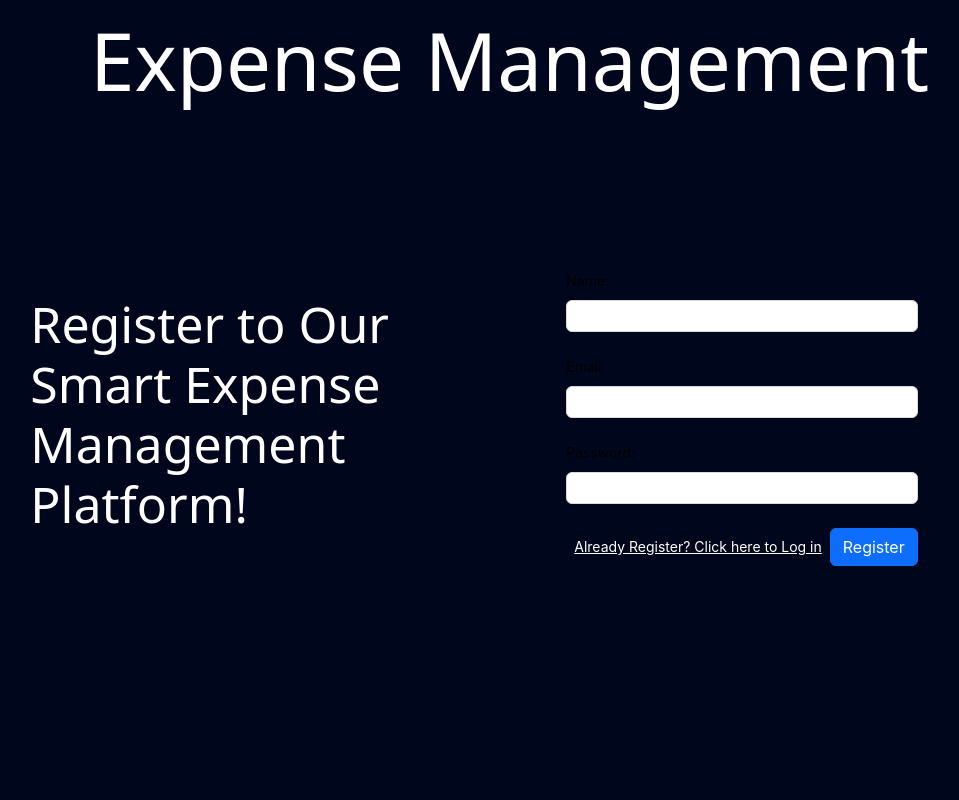
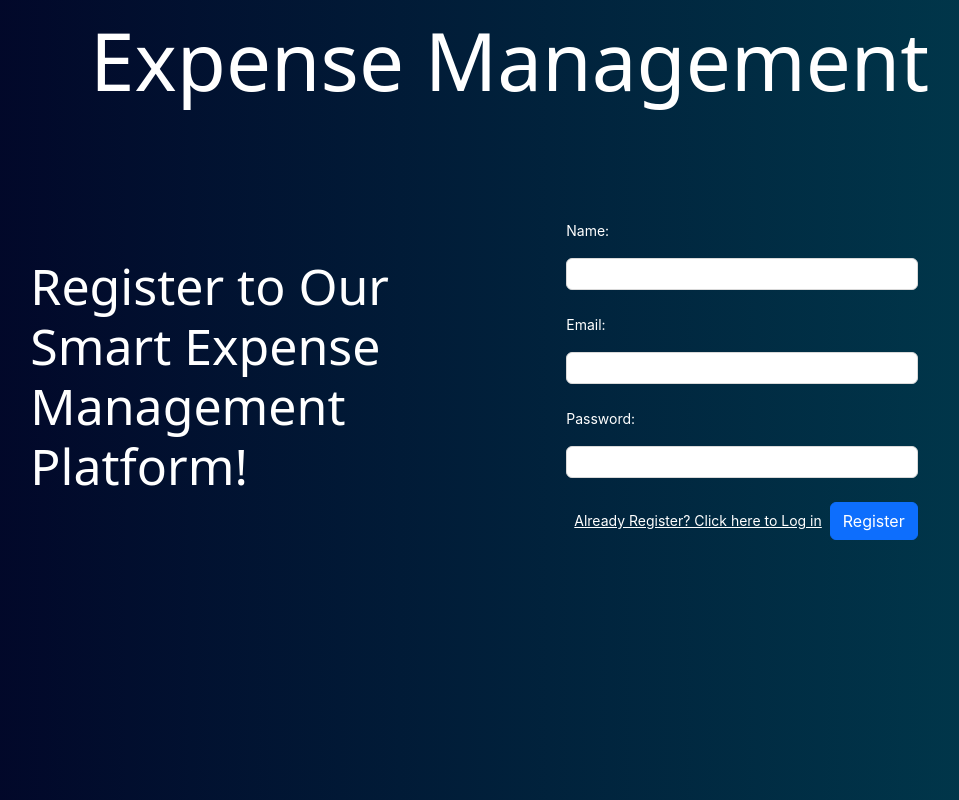
Before and after one commit to safatsaat2/expense-management-system-server, a React (Vite) app in the folder client/: page /register in a window 1280 px wide. Shown: the whole page, without its empty margins (166-1125 px from the left). Built offline with nearby package versions, Linux system fonts and the light colour scheme.

Commit message:
register and log in background changed

```diff
--- a/client/src/Pages/Login.jsx
+++ b/client/src/Pages/Login.jsx
@@ -37,7 +37,7 @@ const Login = () => {
   }, [navigate]);
 
   return (
-    <div style={{ background: "rgb(0, 6, 27)" }}>
+    <div style={{ background: "linear-gradient(90deg, rgba(2,0,36,1) 0%, rgba(0,61,79,1) 100%)" }}>
       <div style={{ height: "100vh", maxWidth: "1280px", marginLeft: "auto", marginRight:"auto" }}>
       <Link className="navbar-brand" to='/' >
         <p style={{ fontSize: "80px", width: "60%", marginLeft: "auto", marginRight: "auto" }}> Expense Management</p>
--- a/client/src/Pages/Register.jsx
+++ b/client/src/Pages/Register.jsx
@@ -36,7 +36,7 @@ const Register = () => {
 
   return (
     <>
-      <div style={{ background: "rgb(0, 6, 27)" }}>
+      <div style={{ background: "linear-gradient(90deg, rgba(2,0,36,1) 0%, rgba(0,61,79,1) 100%)" }}>
         <div style={{ height: "100vh", maxWidth: "1280px", marginLeft: "auto", marginRight: "auto" }}>
           <Link className="navbar-brand" to='/' >
             <p style={{ fontSize: "80px", width: "60%", marginLeft: "auto", marginRight: "auto" }}> Expense Management</p>
@@ -49,13 +49,16 @@ const Register = () => {
               </h1>
 
               <Form layout='vertical' onFinish={submitHandlers}>
-      <Form.Item label="Name:" name='name'>
+                <Form.Item name='name'>
+                <p style={{ color: "white", }}>Name:</p>
                   <Input />
                 </Form.Item>
-      <Form.Item label="Email:" name='email'>
+                <Form.Item name='email'>
+                <p style={{ color: "white", }}>Email:</p>
                   <Input type='email' />
                 </Form.Item>
-      <Form.Item label="Password:" name='password'>
+                <Form.Item name='password'>
+                <p style={{ color: "white", }}>Password:</p>
                   <Input type='password' />
                 </Form.Item>
                 <div className="d-flex justify-content-between g-2 ">
--- a/client/src/index.css
+++ b/client/src/index.css
@@ -23,9 +23,8 @@
 }
 
 .register-page{
-  background-color: rgb(0, 6, 27);
   color: white !important;
-  margin-top: 150px !important;
+  margin-top: 100px !important;
   width: 100%;
   margin-left: auto;
   margin-right: auto;
```
Lines whose indentation alone changed are shown as unchanged.
